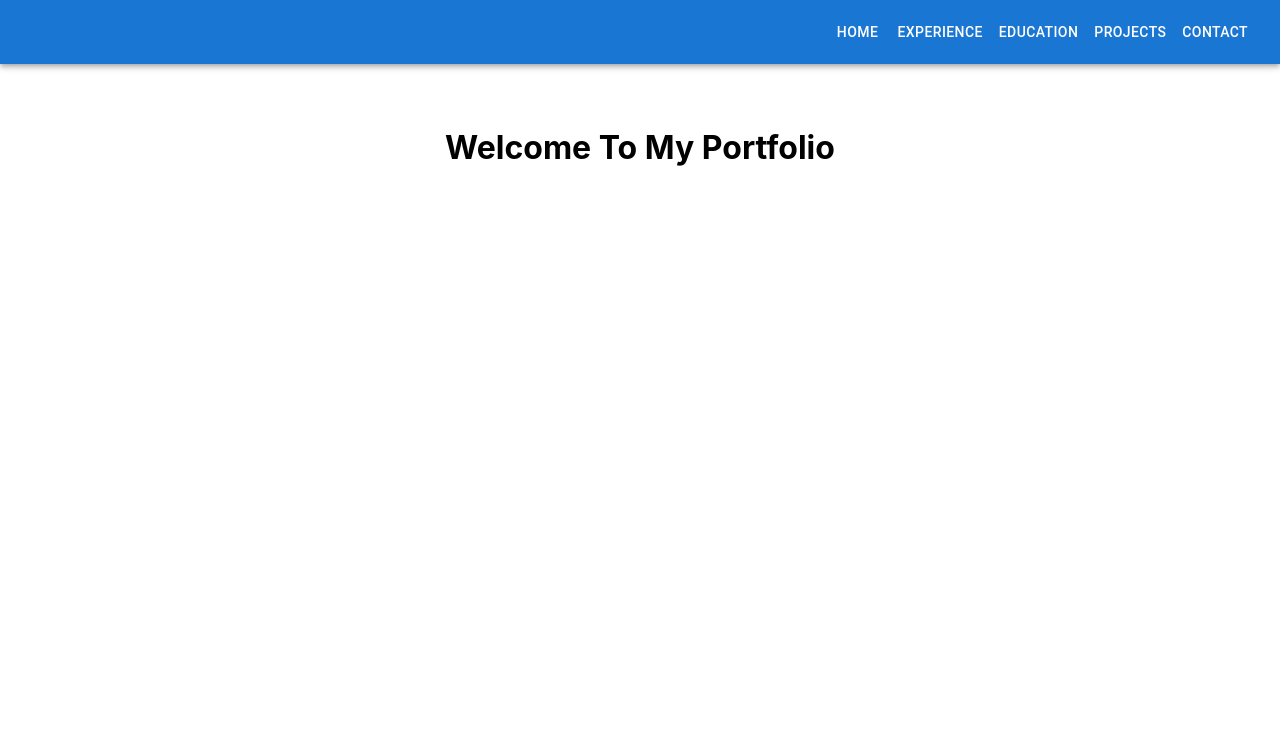
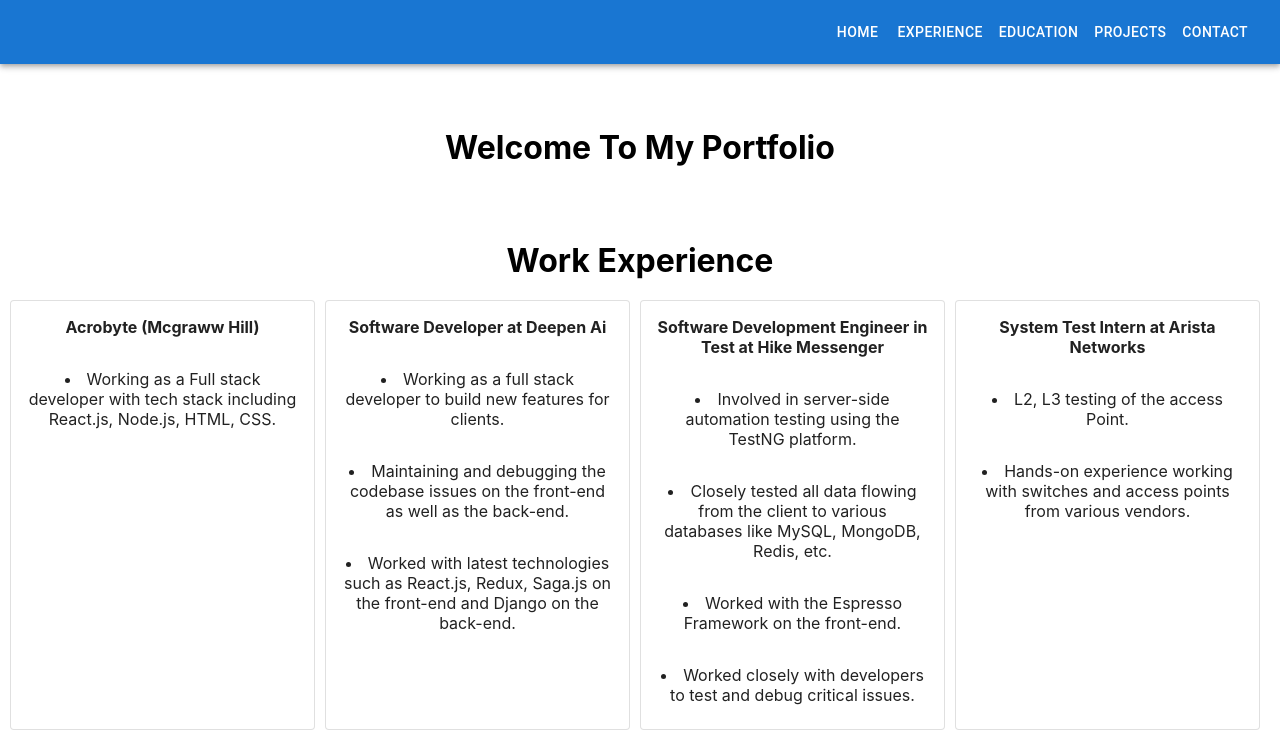
Before and after one commit to medhruv7/react-portfolio, a React (Create React App) app in the folder portfolio/: page / in a window 1280 px wide. Shown: the top 744 px of the page. Built offline with nearby package versions, Linux system fonts and the light colour scheme; the HTML template or start-up script is replaced by a standard one.

Commit message:
completed work experience section

```diff
--- a/portfolio/src/App.js
+++ b/portfolio/src/App.js
@@ -1,11 +1,13 @@
 import Home from "./components/Home";
 import Navbar from "./components/Navbar";
+import WorkExperience from "./components/WorkExperience";
 
 function App() {
   return (
     <div>
       <Navbar />
       <Home />
+      <WorkExperience />
     </div>
   );
 }
--- /dev/null
+++ b/portfolio/src/components/WorkExperience.js
@@ -0,0 +1,73 @@
+import React from "react";
+import { Card, CardContent } from "@mui/material";
+
+const WorkExperience = () => {
+  const content = [
+    [
+      "Acrobyte (Mcgraww Hill)",
+      "Working as a Full stack developer with tech stack including React.js, Node.js, HTML, CSS.",
+    ],
+    [
+      "Software Developer at Deepen Ai",
+      "Working as a full stack developer to build new features for clients.",
+      "Maintaining and debugging the codebase issues on the front-end as well as the back-end.",
+      "Worked with latest technologies such as React.js, Redux, Saga.js on the front-end and Django on the back-end.",
+    ],
+    [
+      "Software Development Engineer in Test at Hike Messenger",
+      "Involved in server-side automation testing using the TestNG platform.",
+      "Closely tested all data flowing from the client to various databases like MySQL, MongoDB, Redis, etc.",
+      "Worked with the Espresso Framework on the front-end.",
+      "Worked closely with developers to test and debug critical issues.",
+    ],
+    [
+      "System Test Intern at Arista Networks",
+      "L2, L3 testing of the access Point.",
+      "Hands-on experience working with switches and access points from various vendors.",
+    ],
+  ];
+
+  const cardsContainerStyle = {
+    display: "flex",
+    padding: "10px",
+  };
+
+  const cardStyle = {
+    textAlign: "center",
+    marginRight: "10px",
+    flex: "1",
+  };
+
+  const workHeading = {
+    textAlign: "center",
+    fontSize: "2em",
+    fontWeight: "bold",
+    padding: "10px",
+  }
+
+  const createCard = (content) => {
+    return (
+      <Card variant="outlined" style={cardStyle}>
+        {content.map((item, idx) => (
+          <CardContent
+            key={idx}
+            style={{ fontWeight: idx === 0 ? "bold" : "" }}
+          >
+            {idx === 0 ? item : <li>{item}</li>}
+          </CardContent>
+        ))}
+      </Card>
+    );
+  };
+
+  return (
+    <div>
+      <div style={workHeading}>Work Experience</div>
+      <div style={cardsContainerStyle}>
+        {content.map((item) => createCard(item))}
+      </div>
+    </div>
+  );
+};
+
+export default WorkExperience;
```
